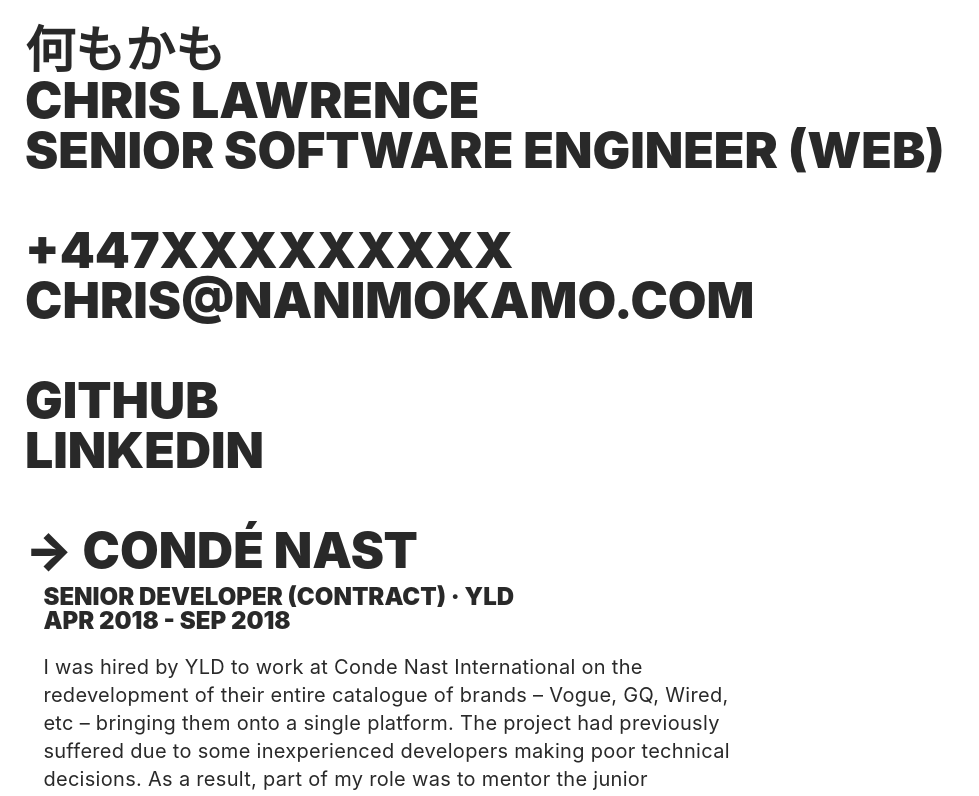
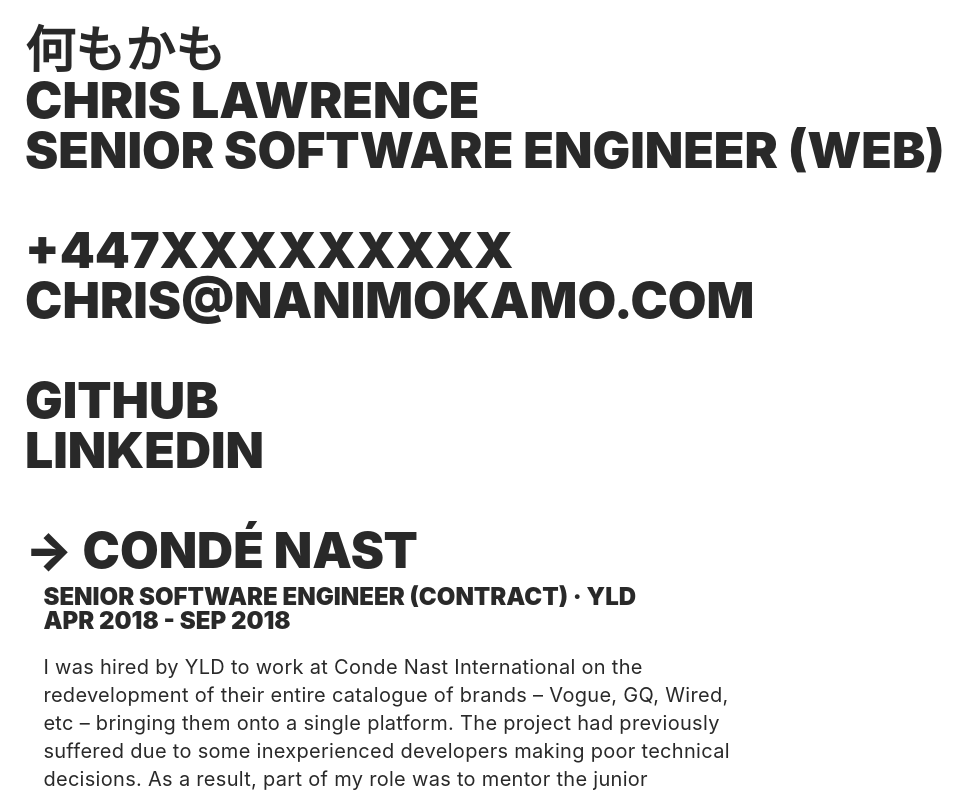
Before and after one commit to chrslwrnc/nanimokamo, a Next.js app: page /cv in a window 1280 px wide. Shown: the top 796 px of the page, without its empty margins (0-979 px from the left). Built offline with nearby package versions, Linux system fonts and the light colour scheme.

Commit message:
correct yld job title

```diff
--- a/src/data/projects/cni.js
+++ b/src/data/projects/cni.js
@@ -9,7 +9,7 @@
     url: 'http://yld.io/',
   },
   job: {
-    title: 'Senior Developer (contract)',
+    title: 'Senior Software Engineer (contract)',
     date: 'Apr 2018 - Sep 2018',
   },
   description:
```
